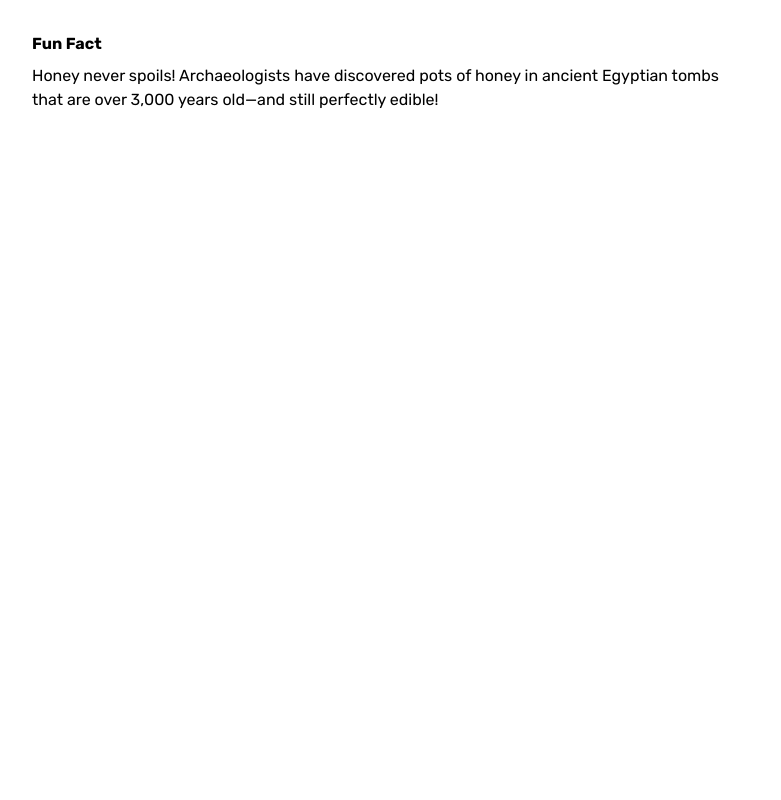
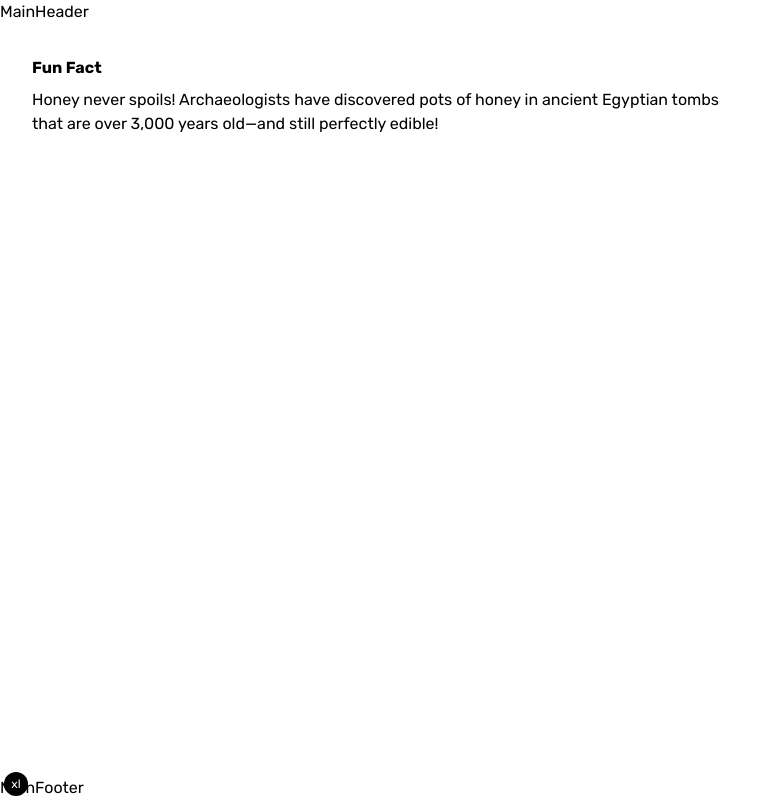
Before and after one commit to dlbarduzzi/next-github-oauth, a Next.js app: page / in a window 1280 px wide. Shown: the whole page, without its empty margins (0-781 px from the left). Built offline with nearby package versions, Linux system fonts and the light colour scheme; no server answers.

Commit message:
Add initial main header and footer components

```diff
--- /dev/null
+++ b/src/app/(home)/layout.tsx
@@ -0,0 +1,14 @@
+import type { ReactNode } from "react"
+
+import { MainHeader } from "@/components/main-header"
+import { MainFooter } from "@/components/main-footer"
+
+export default function Layout({ children }: { children: ReactNode }) {
+  return (
+    <div className="flex min-h-screen flex-col">
+      <MainHeader />
+      <main className="grid flex-1">{children}</main>
+      <MainFooter />
+    </div>
+  )
+}
--- a/src/app/layout.tsx
+++ b/src/app/layout.tsx
@@ -5,6 +5,8 @@ import "@/styles/globals.css"
 import { cn } from "@/lib/utils"
 import { fontSans } from "@/lib/fonts"
 import { siteConfig } from "@/lib/site"
+
+import { ScreenSize } from "@/components/screen-size"
 
 export const metadata: Metadata = {
   title: {
@@ -43,6 +45,7 @@ export default function RootLayout({
         )}
       >
         {children}
+        <ScreenSize />
       </body>
     </html>
   )
--- /dev/null
+++ b/src/components/main-footer.tsx
@@ -0,0 +1,3 @@
+export function MainFooter() {
+  return <footer>MainFooter</footer>
+}
--- /dev/null
+++ b/src/components/main-header.tsx
@@ -0,0 +1,3 @@
+export function MainHeader() {
+  return <header>MainHeader</header>
+}
--- /dev/null
+++ b/src/components/screen-size.tsx
@@ -0,0 +1,21 @@
+import { cn } from "@/lib/utils"
+import { env } from "@/env/server"
+
+export function ScreenSize() {
+  if (env.NODE_ENV === "production") return null
+  return (
+    <div
+      className={cn(
+        "fixed bottom-1 left-1 z-50 flex h-6 w-6 items-center",
+        "justify-center rounded-full bg-black p-3 text-xs text-white"
+      )}
+    >
+      <div className="block sm:hidden">xs</div>
+      <div className="hidden sm:block md:hidden lg:hidden xl:hidden 2xl:hidden">sm</div>
+      <div className="hidden md:block lg:hidden xl:hidden 2xl:hidden">md</div>
+      <div className="hidden lg:block xl:hidden 2xl:hidden">lg</div>
+      <div className="hidden xl:block 2xl:hidden">xl</div>
+      <div className="hidden 2xl:block">2xl</div>
+    </div>
+  )
+}
```
Also changed, not shown: src/app/(home)/page.tsx (renamed from src/app/page.tsx).
